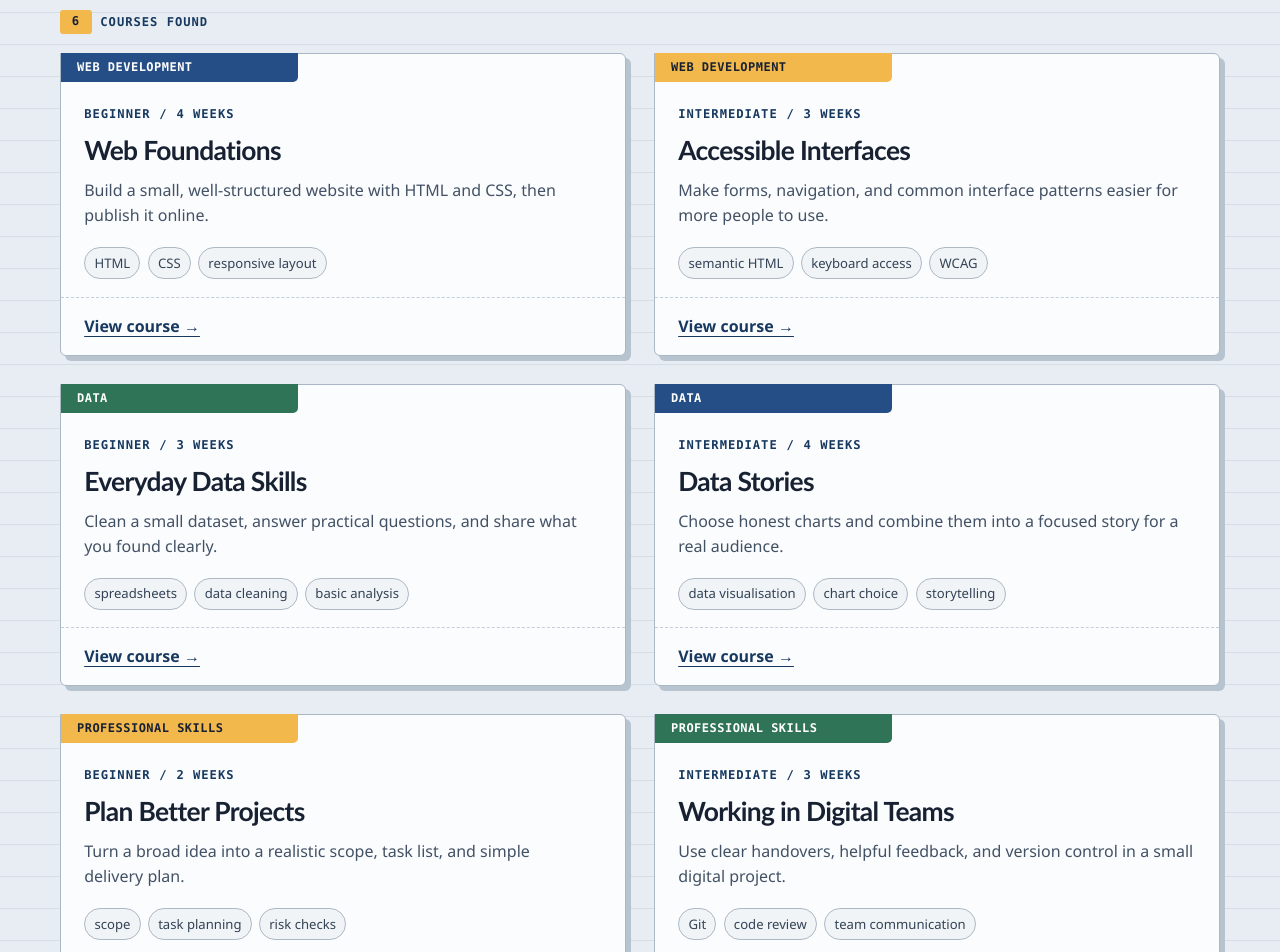
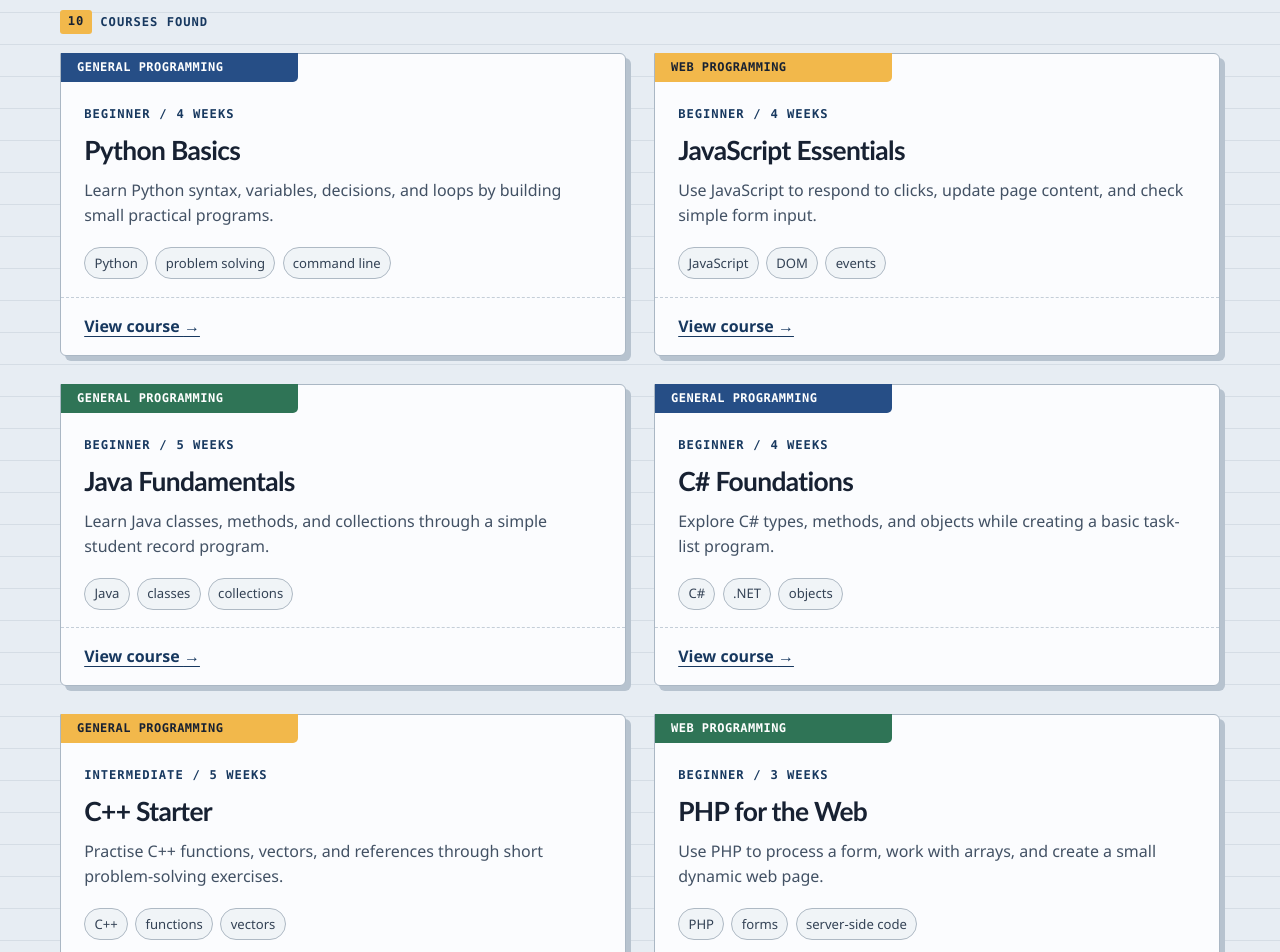
Before and after one commit to saikumarbangari/education-training-platform, a React (Vite) app: page / in a window 1280 px wide. Shown: the part 980-1932 px from the top of the page. Built offline with nearby package versions, Linux system fonts and the light colour scheme.

Commit message:
Update course list

```diff
--- a/public/data/courses.json
+++ b/public/data/courses.json
@@ -1,92 +1,152 @@
 [
   {
-    "id": "web-foundations",
-    "title": "Web Foundations",
-    "category": "Web development",
+    "id": "python-basics",
+    "title": "Python Basics",
+    "category": "General programming",
     "level": "Beginner",
     "duration": "4 weeks",
-    "summary": "Build a small, well-structured website with HTML and CSS, then publish it online.",
-    "outcome": "You will finish with a responsive three-page website you can explain and improve.",
-    "skills": ["HTML", "CSS", "responsive layout"],
+    "summary": "Learn Python syntax, variables, decisions, and loops by building small practical programs.",
+    "outcome": "You will finish with a working command-line quiz that you can explain and improve.",
+    "skills": ["Python", "problem solving", "command line"],
     "modules": [
-      { "id": "structure", "title": "Structure a useful page" },
-      { "id": "style", "title": "Build a flexible layout" },
-      { "id": "publish", "title": "Check and publish your site" }
+      { "id": "python-values", "title": "Work with values and variables" },
+      { "id": "python-choices", "title": "Add decisions and loops" },
+      { "id": "python-project", "title": "Build a small quiz" }
     ]
   },
   {
-    "id": "accessible-interfaces",
-    "title": "Accessible Interfaces",
-    "category": "Web development",
-    "level": "Intermediate",
-    "duration": "3 weeks",
-    "summary": "Make forms, navigation, and common interface patterns easier for more people to use.",
-    "outcome": "You will audit and improve an interface for keyboard, screen reader, and low-vision users.",
-    "skills": ["semantic HTML", "keyboard access", "WCAG"],
+    "id": "javascript-essentials",
+    "title": "JavaScript Essentials",
+    "category": "Web programming",
+    "level": "Beginner",
+    "duration": "4 weeks",
+    "summary": "Use JavaScript to respond to clicks, update page content, and check simple form input.",
+    "outcome": "You will build an interactive web page using clear, easy-to-follow JavaScript.",
+    "skills": ["JavaScript", "DOM", "events"],
     "modules": [
-      { "id": "semantics", "title": "Start with meaningful HTML" },
-      { "id": "input", "title": "Design for keyboard and touch" },
-      { "id": "audit", "title": "Run an accessibility check" }
+      { "id": "javascript-values", "title": "Store and compare values" },
+      { "id": "javascript-dom", "title": "Change a web page" },
+      { "id": "javascript-project", "title": "Build an interactive page" }
     ]
   },
   {
-    "id": "everyday-data",
-    "title": "Everyday Data Skills",
-    "category": "Data",
+    "id": "java-fundamentals",
+    "title": "Java Fundamentals",
+    "category": "General programming",
     "level": "Beginner",
-    "duration": "3 weeks",
-    "summary": "Clean a small dataset, answer practical questions, and share what you found clearly.",
-    "outcome": "You will turn a messy spreadsheet into a short, evidence-based summary.",
-    "skills": ["spreadsheets", "data cleaning", "basic analysis"],
+    "duration": "5 weeks",
+    "summary": "Learn Java classes, methods, and collections through a simple student record program.",
+    "outcome": "You will create a small Java application that stores and displays student records.",
+    "skills": ["Java", "classes", "collections"],
     "modules": [
-      { "id": "questions", "title": "Ask a useful data question" },
-      { "id": "clean", "title": "Clean and organise the data" },
-      { "id": "explain", "title": "Explain the result" }
+      { "id": "java-syntax", "title": "Write your first Java program" },
+      { "id": "java-classes", "title": "Organise code with classes" },
+      { "id": "java-project", "title": "Build a record manager" }
     ]
   },
   {
-    "id": "data-stories",
-    "title": "Data Stories",
-    "category": "Data",
-    "level": "Intermediate",
+    "id": "csharp-foundations",
+    "title": "C# Foundations",
+    "category": "General programming",
+    "level": "Beginner",
     "duration": "4 weeks",
-    "summary": "Choose honest charts and combine them into a focused story for a real audience.",
-    "outcome": "You will create a concise visual report with a clear recommendation.",
-    "skills": ["data visualisation", "chart choice", "storytelling"],
+    "summary": "Explore C# types, methods, and objects while creating a basic task-list program.",
+    "outcome": "You will complete a console task list with options to add and review tasks.",
+    "skills": ["C#", ".NET", "objects"],
     "modules": [
-      { "id": "audience", "title": "Know the audience and question" },
-      { "id": "chart", "title": "Choose and refine the chart" },
-      { "id": "story", "title": "Build the final data story" }
+      { "id": "csharp-types", "title": "Use types and variables" },
+      { "id": "csharp-methods", "title": "Split work into methods" },
+      { "id": "csharp-project", "title": "Build a task list" }
     ]
   },
   {
-    "id": "plan-projects",
-    "title": "Plan Better Projects",
-    "category": "Professional skills",
-    "level": "Beginner",
-    "duration": "2 weeks",
-    "summary": "Turn a broad idea into a realistic scope, task list, and simple delivery plan.",
-    "outcome": "You will leave with a project plan that your team can actually follow.",
-    "skills": ["scope", "task planning", "risk checks"],
+    "id": "cpp-starter",
+    "title": "C++ Starter",
+    "category": "General programming",
+    "level": "Intermediate",
+    "duration": "5 weeks",
+    "summary": "Practise C++ functions, vectors, and references through short problem-solving exercises.",
+    "outcome": "You will build a menu-based score tracker and understand how its data is stored.",
+    "skills": ["C++", "functions", "vectors"],
     "modules": [
-      { "id": "scope", "title": "Define the useful outcome" },
-      { "id": "tasks", "title": "Break work into clear tasks" },
-      { "id": "review", "title": "Review risks and responsibilities" }
+      { "id": "cpp-functions", "title": "Create reusable functions" },
+      { "id": "cpp-vectors", "title": "Store values in vectors" },
+      { "id": "cpp-project", "title": "Build a score tracker" }
     ]
   },
   {
-    "id": "digital-teams",
-    "title": "Working in Digital Teams",
-    "category": "Professional skills",
+    "id": "php-web-basics",
+    "title": "PHP for the Web",
+    "category": "Web programming",
+    "level": "Beginner",
+    "duration": "3 weeks",
+    "summary": "Use PHP to process a form, work with arrays, and create a small dynamic web page.",
+    "outcome": "You will build a simple feedback page that checks and displays submitted information.",
+    "skills": ["PHP", "forms", "server-side code"],
+    "modules": [
+      { "id": "php-syntax", "title": "Add PHP to a page" },
+      { "id": "php-forms", "title": "Read and check form data" },
+      { "id": "php-project", "title": "Build a feedback page" }
+    ]
+  },
+  {
+    "id": "ruby-basics",
+    "title": "Ruby Basics",
+    "category": "Web programming",
+    "level": "Beginner",
+    "duration": "3 weeks",
+    "summary": "Learn Ruby methods, arrays, and hashes by creating a small text-based organiser.",
+    "outcome": "You will make a readable Ruby program that sorts and displays a personal book list.",
+    "skills": ["Ruby", "methods", "hashes"],
+    "modules": [
+      { "id": "ruby-values", "title": "Work with Ruby values" },
+      { "id": "ruby-collections", "title": "Use arrays and hashes" },
+      { "id": "ruby-project", "title": "Build a book organiser" }
+    ]
+  },
+  {
+    "id": "swift-app-basics",
+    "title": "Swift App Basics",
+    "category": "Mobile development",
     "level": "Intermediate",
+    "duration": "4 weeks",
+    "summary": "Use Swift types, optionals, and functions to prepare for simple iOS app development.",
+    "outcome": "You will create the working logic for a small habit-tracking application.",
+    "skills": ["Swift", "optionals", "app logic"],
+    "modules": [
+      { "id": "swift-types", "title": "Understand Swift types" },
+      { "id": "swift-functions", "title": "Write safe functions" },
+      { "id": "swift-project", "title": "Build habit tracker logic" }
+    ]
+  },
+  {
+    "id": "kotlin-android-basics",
+    "title": "Kotlin for Android",
+    "category": "Mobile development",
+    "level": "Intermediate",
+    "duration": "4 weeks",
+    "summary": "Learn Kotlin classes, null safety, and collections with examples suited to Android apps.",
+    "outcome": "You will build the data and logic for a basic mobile shopping-list application.",
+    "skills": ["Kotlin", "null safety", "Android basics"],
+    "modules": [
+      { "id": "kotlin-syntax", "title": "Read and write Kotlin" },
+      { "id": "kotlin-data", "title": "Model simple app data" },
+      { "id": "kotlin-project", "title": "Build shopping-list logic" }
+    ]
+  },
+  {
+    "id": "sql-foundations",
+    "title": "SQL Foundations",
+    "category": "Data and databases",
+    "level": "Beginner",
     "duration": "3 weeks",
-    "summary": "Use clear handovers, helpful feedback, and version control in a small digital project.",
-    "outcome": "You will complete a team workflow exercise with a traceable contribution history.",
-    "skills": ["Git", "code review", "team communication"],
+    "summary": "Write SQL queries to select, filter, join, and summarise information from a database.",
+    "outcome": "You will answer a set of practical business questions using clear SQL queries.",
+    "skills": ["SQL", "queries", "databases"],
     "modules": [
-      { "id": "workflow", "title": "Agree on a team workflow" },
-      { "id": "changes", "title": "Make and review changes" },
-      { "id": "handover", "title": "Finish with a clear handover" }
+      { "id": "sql-select", "title": "Select and filter records" },
+      { "id": "sql-join", "title": "Combine related tables" },
+      { "id": "sql-report", "title": "Create a short data report" }
     ]
   }
 ]
--- a/src/pages/DiscoverPage.jsx
+++ b/src/pages/DiscoverPage.jsx
@@ -78,7 +78,7 @@ export default function DiscoverPage({ courses, loading, error, onRetry }) {
               autoComplete="off"
               value={query}
               onChange={(event) => setQuery(event.target.value)}
-              placeholder="Try HTML or teamwork…"
+              placeholder="Try Python or JavaScript…"
             />
           </div>
           <div className="field">
```
Also changed, not shown: 1 other file (tests, documents, lock files or other folders).
